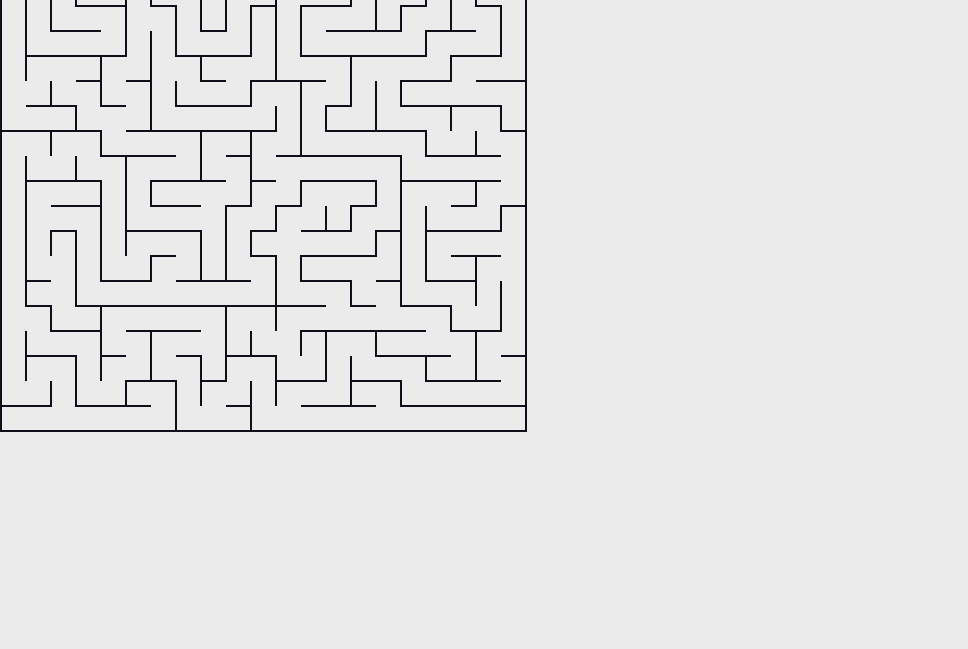
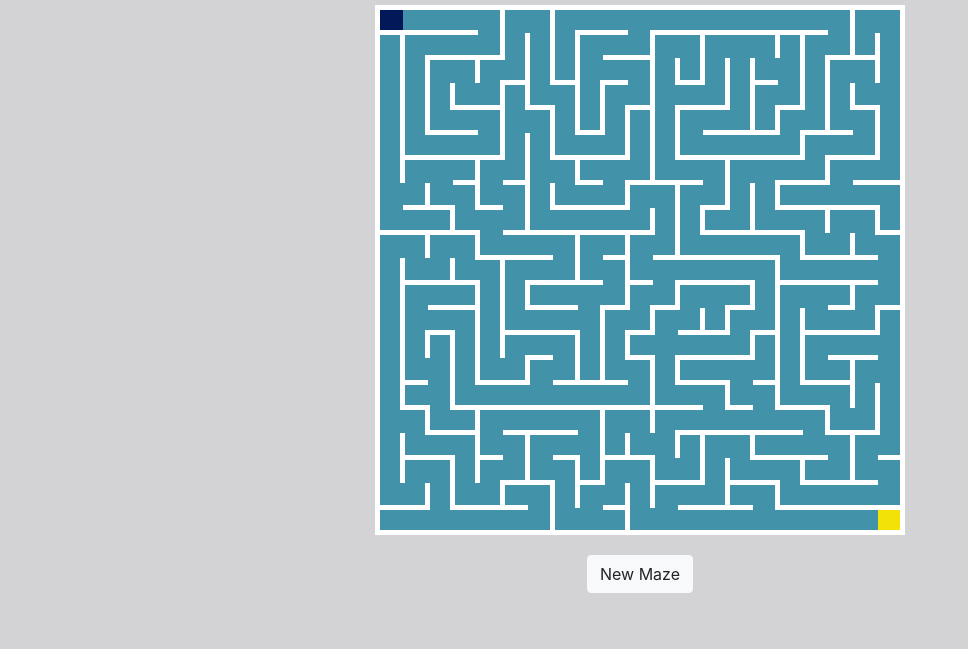
Before and after one commit to LindaPhi/jeu-du-labyrinthe, a website: page step1/index.html in a window 1280 px wide. Shown: the part 151-800 px from the top of the page, without its empty margins (0-968 px from the left). Drawn offline with nearby package versions, Linux system fonts and the light colour scheme.

Commit message:
Step 3-not finish

```diff
--- a/step1/index.html
+++ b/step1/index.html
@@ -12,16 +12,8 @@
     <script src="https://stackpath.bootstrapcdn.com/bootstrap/4.5.2/js/bootstrap.min.js" integrity="sha384-B4gt1jrGC7Jh4AgTPSdUtOBvfO8shuf57BaghqFfPlYxofvL8/KUEfYiJOMMV+rV" crossorigin="anonymous"></script>
 </head>
 <body>
-    <h1>Laby prout!!</h1>
-    <div id=""></div>
-    <!-- <form>
-        <select name="level" id="level">
-            <option value="min">Minimum</option>
-            <option value="med">Medium</option>
-            <option value="max">Max</option>
-        </select>
-        <button onclick="displayMaze()" value="submit">New Labyrinthe</button>
-    </form> -->
+    <h1>Here all it starts! </h1>
     <script src="script.js"></script>
+    <button type="button" style="margin: 20px;" class="btn btn-light" onclick="javascript:window.history.go(0)" value="Actualiser">New Maze</button>
 </body>
 </html>
--- a/step1/script.js
+++ b/step1/script.js
@@ -1,42 +1,76 @@
+/*VARIABLE GLOBALE*/
+var lab =[];
+var size;
+
+/*TAILLE ET CHOIX DU LABY ALÉATOIRE */
 function getRandomIntInclusive(min, max) {
     min = Math.ceil(min);
     max = Math.floor(max);
     return Math.floor(Math.random() * (max - min +1)) + min;
   }
+/* AFFICHE LE LABY*/
+ function displayMaze(){
+    let b = document.body;
+    let table = document.createElement('table');
+    let div = document.createElement('div');
+    b.append(div);
+    div.append(table);
+    div.setAttribute('id','laby')
+    $.get("../labyrinthes.json", function(data){
+        size= getRandomIntInclusive(3, 25)
+        let ex = getRandomIntInclusive(0, 2);
+        lab = data[size]["ex-"+ex];
 
- function displayMaze(){
-
-    $.get("../labyrinthes.json", function(data){
-        let taille= getRandomIntInclusive(3, 25);
-        let ex = getRandomIntInclusive(0, 2);
-        let table = document.createElement('table');
-        let b = document.body;
-        b.append(table);
-
-        console.log(taille);
-        let lab = data[taille]["ex-"+ex];
-
-        for(i=0; i<taille; i++){
+        for(i=0; i<size; i++){
             let tr = document.createElement('tr');
             table.appendChild(tr);
-                for(y=0; y<taille; y++){
+            for(y=0; y<size; y++){
                 let td = document.createElement('td');
                 tr.appendChild(td);
-                if(lab[taille*i+y]["walls"][0]== true){
+
+                if(i==0 && y==0){                        //Première case
+                    td.classList.add('class','first')
+                }
+                if(i==size-1 && y==size-1){              //Dernière case
+                    td.classList.add('class','end')
+                }
+                if(lab[size*i+y]["walls"][0]== true){
                     td.classList.add('class','north')
                 }
-                if(lab[taille*i+y]["walls"][1]== true){
+                if(lab[size*i+y]["walls"][1]== true){
                     td.classList.add('class','east')
                 }
-                if(lab[taille*i+y]["walls"][2]== true){
+                if(lab[size*i+y]["walls"][2]== true){
                     td.classList.add('class','south')
                 }
-                if(lab[taille*i+y]["walls"][3]== true){
+                if(lab[size*i+y]["walls"][3]== true){
                     td.classList.add('class','west')
                 }
-                }
+            }
         }
 
     })
 };
+
 displayMaze();
+
+/*PARCOURS LE LABY*/
+let tabCaseOver=[];
+function exploreMaze(currentCase, parentCase){
+    if(lab[currentCase]["walls"][0] == false && currentCase-size != parentCase){
+            exploreMaze(currentCase-size, currentCase);
+    }
+    if(lab[currentCase]["walls"][1] == false && currentCase+1 != parentCase){
+            exploreMaze(currentCase+1, currentCase);
+    }
+    if(lab[currentCase]["walls"][2] == false && currentCase+size != parentCase){
+            exploreMaze(currentCase+size, currentCase);
+    }
+    if(lab[currentCase]["walls"][3] == false && currentCase-1 != parentCase){
+            exploreMaze(currentCase-1, currentCase);
+    }
+
+}
+
+
+exploreMaze( 0, null);
--- a/step1/style.css
+++ b/step1/style.css
@@ -1,20 +1,38 @@
 body{
-    background-color: #ebebeb;
+    background-color: #d3d3d6;
     text-align: center;
 }
 td, tr{
     width: 25px;
     height: 25px;
 }
+* {
+    color: #4d4b4b;
+    font-family: Verdana, Geneva, Tahoma, sans-serif;
+}
+h1{
+    padding: 50px;
+    text-transform: uppercase;
+}
+table{
+    background-color: #4292aa;
+    margin: auto;
+}
 .north{
-    border-top: 2px solid #210e1a;
+    border-top: 5px solid #FFF;
 }
 .east{
-    border-right: 2px solid #110e1a;
+    border-right: 5px solid #FFF;
 }
 .south{
-    border-bottom: 2px solid #110e1a;
+    border-bottom: 5px solid #FFF;
 }
 .west{
-    border-left: 2px solid #110e1a;
+    border-left: 5px solid #FFF;
 }
+.first{
+    background-color: #021859;
+}
+.end{
+    background-color: #f2e205;
+}
```
Also changed, not shown: README.md, step3/Etape2.md (added).
